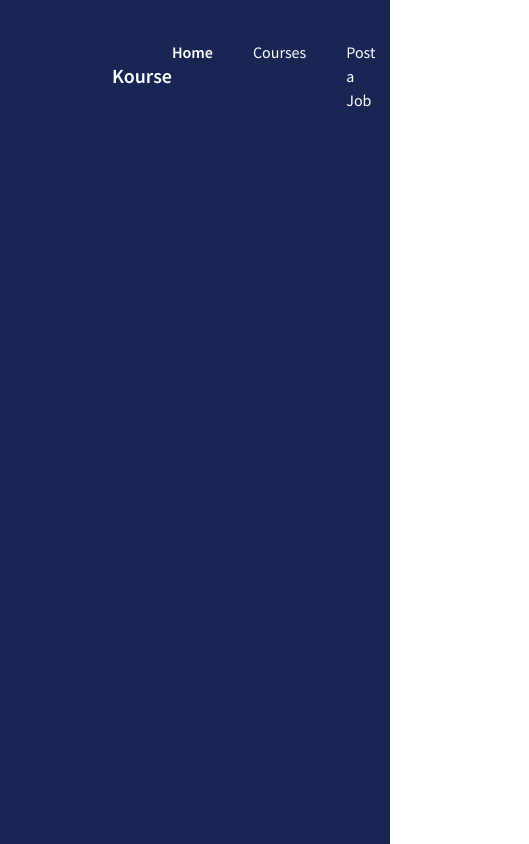
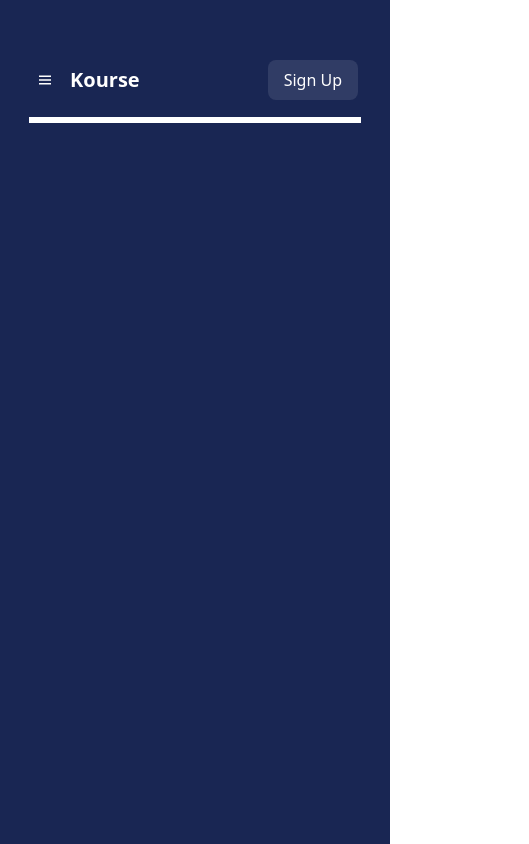
Before and after one commit to ikbakk/codedesign.dev-kourse, a React (Vite) app: page / in a window 390 px wide. Shown: the whole page, 529 px wide, since content can reach past the window. Built offline with nearby package versions, Linux system fonts and the light colour scheme; what prettier-plugin-tailwindcss would draw is missing.

Commit message:
Add navbar responsiveness

```diff
--- a/package.json
+++ b/package.json
@@ -10,7 +10,8 @@
   },
   "dependencies": {
     "react": "^18.2.0",
-    "react-dom": "^18.2.0"
+    "react-dom": "^18.2.0",
+    "react-icons": "^4.7.1"
   },
   "devDependencies": {
     "@tailwindcss/typography": "^0.5.8",
--- a/src/App.tsx
+++ b/src/App.tsx
@@ -1,9 +1,11 @@
 import Navbar from '../src/components/Navbar'
+import Hero from './components/Hero'
 
 function App() {
   return (
-    <div className='h-screen bg-primary px-28 pt-10 text-white'>
+    <div className='h-screen space-y-5 bg-primary px-8 pt-10 text-white md:px-28'>
       <Navbar />
+      <Hero />
     </div>
   )
 }
--- /dev/null
+++ b/src/components/Hero.tsx
@@ -0,0 +1,10 @@
+function Hero() {
+  return (
+    <div className='flex items-center justify-center outline'>
+      <div></div>
+      <div></div>
+    </div>
+  )
+}
+
+export default Hero
--- a/src/components/Navbar.tsx
+++ b/src/components/Navbar.tsx
@@ -1,17 +1,71 @@
+import { useState } from 'react'
+import { BiMenu } from 'react-icons/bi'
+import { AiOutlineClose } from 'react-icons/ai'
+
 function Navbar() {
+  const [isOpen, setIsOpen] = useState(false)
+  const open = isOpen === true ? 'flex' : 'hidden'
+
+  function clickHandle() {
+    setIsOpen(!isOpen)
+  }
   return (
-    <div className='flex w-full flex-row items-center justify-between font-source-sans-pro'>
+    <>
+      <div className='hidden w-full flex-row items-center justify-between font-source-sans-pro md:flex'>
         <h3 className='text-xl font-semibold'>Kourse</h3>
-      <ul className='flex flex-row space-x-10 text-base text-white'>
+        <ul className='hidden text-base text-white md:flex md:flex-row md:space-x-10'>
           <li className='font-semibold'>Home</li>
           <li>Courses</li>
           <li>Post a Job</li>
           <li>Contact Us</li>
         </ul>
+        <button className='hidden rounded-lg bg-white/10 py-2 px-4 text-base md:block'>
+          Sign Up
+        </button>
+      </div>
+
+      <div className='flex flex-col items-center md:hidden'>
+        <div className='flex w-full items-center justify-between'>
+          <div className='flex items-center space-x-3'>
+            <BiMenu
+              onClick={clickHandle}
+              className='py-1 hover:cursor-pointer hover:bg-white/10 md:hidden'
+              size={26}
+            />
+            <h3 className='text-xl font-semibold'>Kourse</h3>
+          </div>
           <button className='rounded-lg bg-white/10 py-2 px-4 text-base'>
             Sign Up
           </button>
         </div>
+        <div
+          className={`${open} absolute top-0 w-full justify-center  bg-primary pt-2 text-center text-base text-white md:hidden`}>
+          <div className='absolute top-0 h-[100vh] w-full bg-black/30' />
+          <ul className='z-[2] w-full space-y-4 '>
+            <li
+              onClick={clickHandle}
+              className='rounded py-1 font-semibold hover:cursor-pointer hover:bg-white/10'>
+              Home
+            </li>
+            <li
+              onClick={clickHandle}
+              className='rounded py-1 hover:cursor-pointer hover:bg-white/10'>
+              Courses
+            </li>
+            <li
+              onClick={clickHandle}
+              className='rounded py-1 hover:cursor-pointer hover:bg-white/10'>
+              Post a Job
+            </li>
+            <li
+              onClick={clickHandle}
+              className='rounded py-1 hover:cursor-pointer hover:bg-white/10'>
+              Contact Us
+            </li>
+          </ul>
+        </div>
+      </div>
+    </>
   )
 }
 
```
Also changed, not shown: 1 other file (tests, documents, lock files or other folders). Lines whose indentation alone changed are shown as unchanged.
